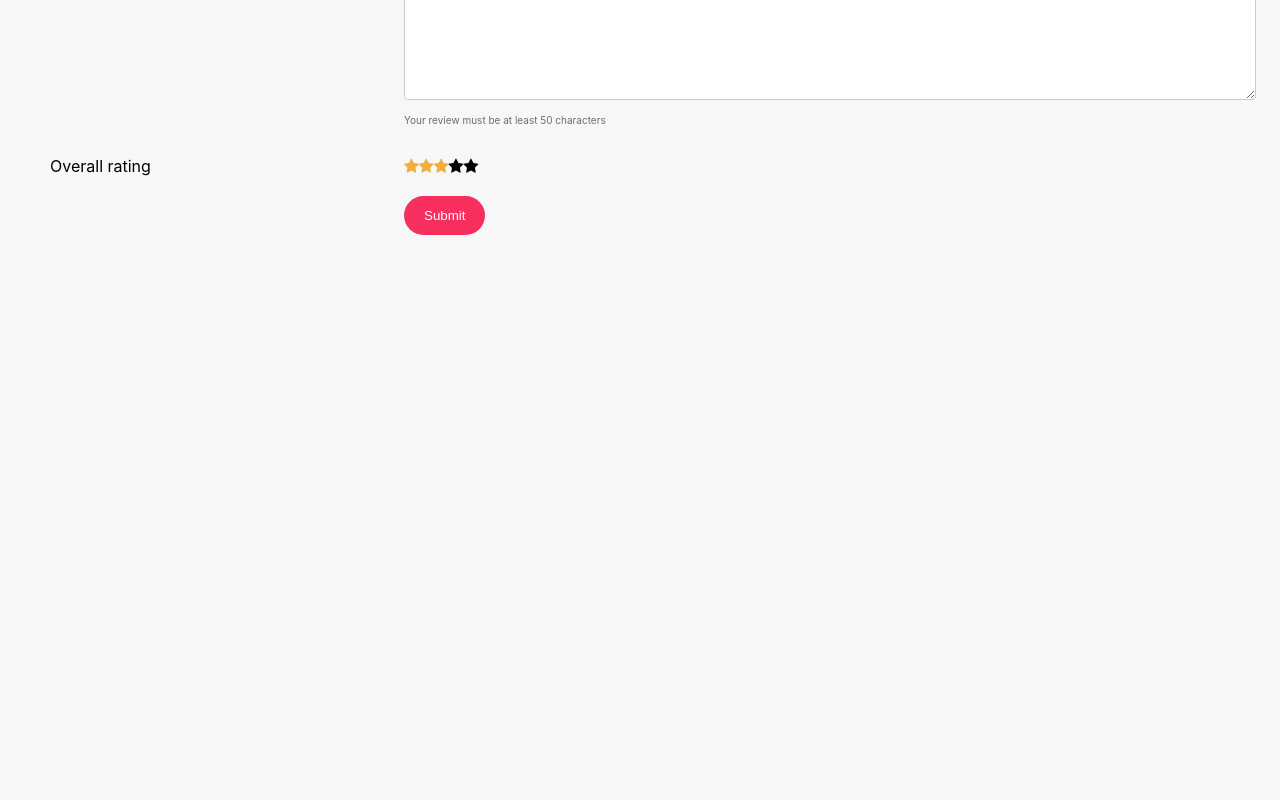
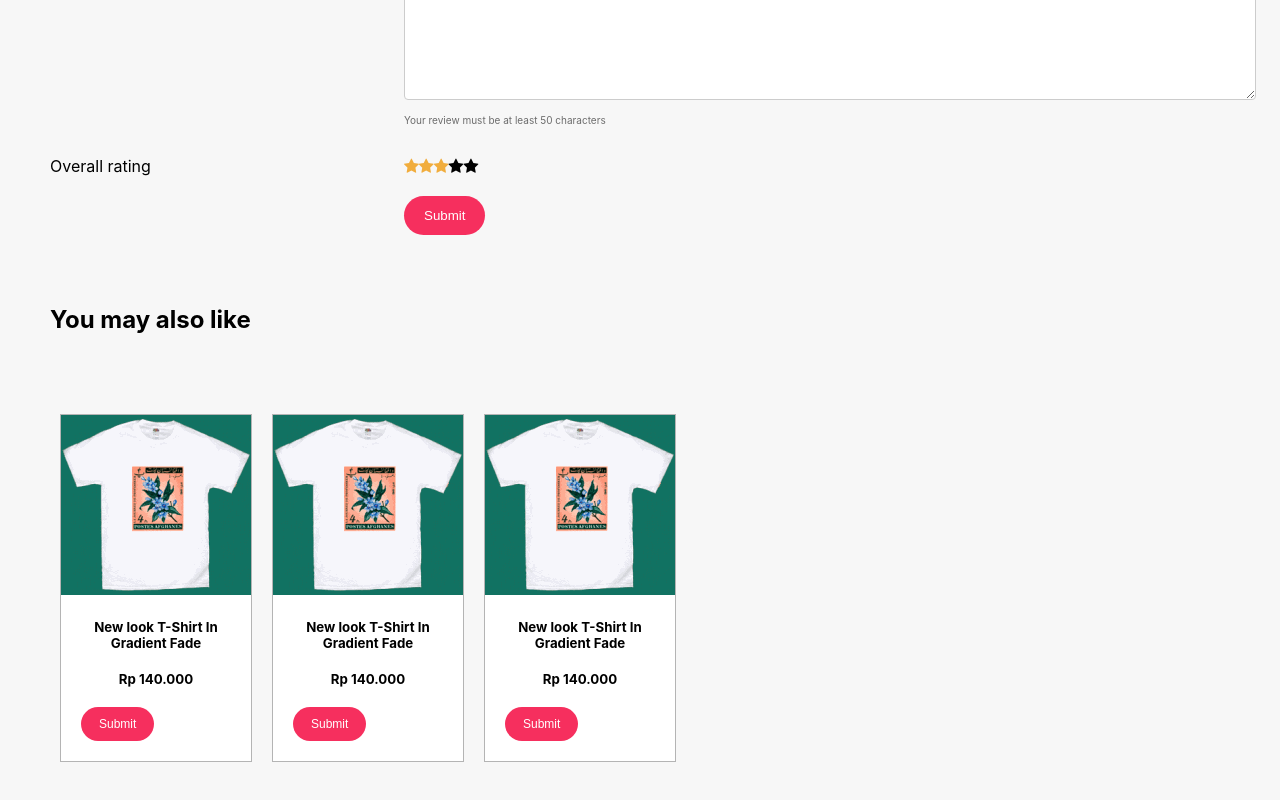
Before and after one commit to rifqhiyr/webstore, a React (Create React App) app: page /detail in a window 1280 px wide. Shown: the part 665-1465 px from the top of the page. Before the commit the page ends 950 px from the top, so only its background shows below. Built offline with nearby package versions, Linux system fonts and the light colour scheme.

Commit message:
[Alfianinda] - adding formreview and productreview on detailpage component

```diff
--- a/src/assets/scss/HotProduct.scss
+++ b/src/assets/scss/HotProduct.scss
@@ -1 +1,30 @@
 @import "./variables";
+
+.wrap {
+  display: flex;
+  flex-wrap: wrap;
+  padding: 50px;
+}
+
+.flex {
+  flex: 0 0 10%;
+  margin: 10px;
+  background-color: $color-dark-5;
+  border: 1px solid $color-dark-3;
+}
+
+h5 {
+  text-align: center;
+  margin: 20px;
+}
+
+.butt {
+  color: $color-dark-5;
+  background-color: $color-primary;
+  padding: 10px 18px;
+  margin: 0px 20px 20px 20px;
+  border: none;
+  border-radius: 20px;
+  cursor: pointer;
+  font-size: 12px;
+}
--- a/src/components/HotProduct.js
+++ b/src/components/HotProduct.js
@@ -1,8 +1,33 @@
 import React, { Component } from "react";
 import "../assets/scss/HotProduct.scss";
+import Product1 from "./../assets/images/afghan-flower.gif";
 
 export default class HotProduct extends Component {
   render() {
-    return <div></div>;
+    return (
+      <div>
+        <h2 className="padd">You may also like</h2>
+        <div className="wrap">
+          <div className="flex">
+            <img src={Product1} alt="Product1" />
+            <h5>New look T-Shirt In Gradient Fade</h5>
+            <h5>Rp 140.000</h5>
+            <button className="butt">Submit</button>
+          </div>
+          <div className="flex">
+            <img src={Product1} alt="Product1" />
+            <h5>New look T-Shirt In Gradient Fade</h5>
+            <h5>Rp 140.000</h5>
+            <button className="butt">Submit</button>
+          </div>
+          <div className="flex">
+            <img src={Product1} alt="Product1" />
+            <h5>New look T-Shirt In Gradient Fade</h5>
+            <h5>Rp 140.000</h5>
+            <button className="butt">Submit</button>
+          </div>
+        </div>
+      </div>
+    );
   }
 }
```
